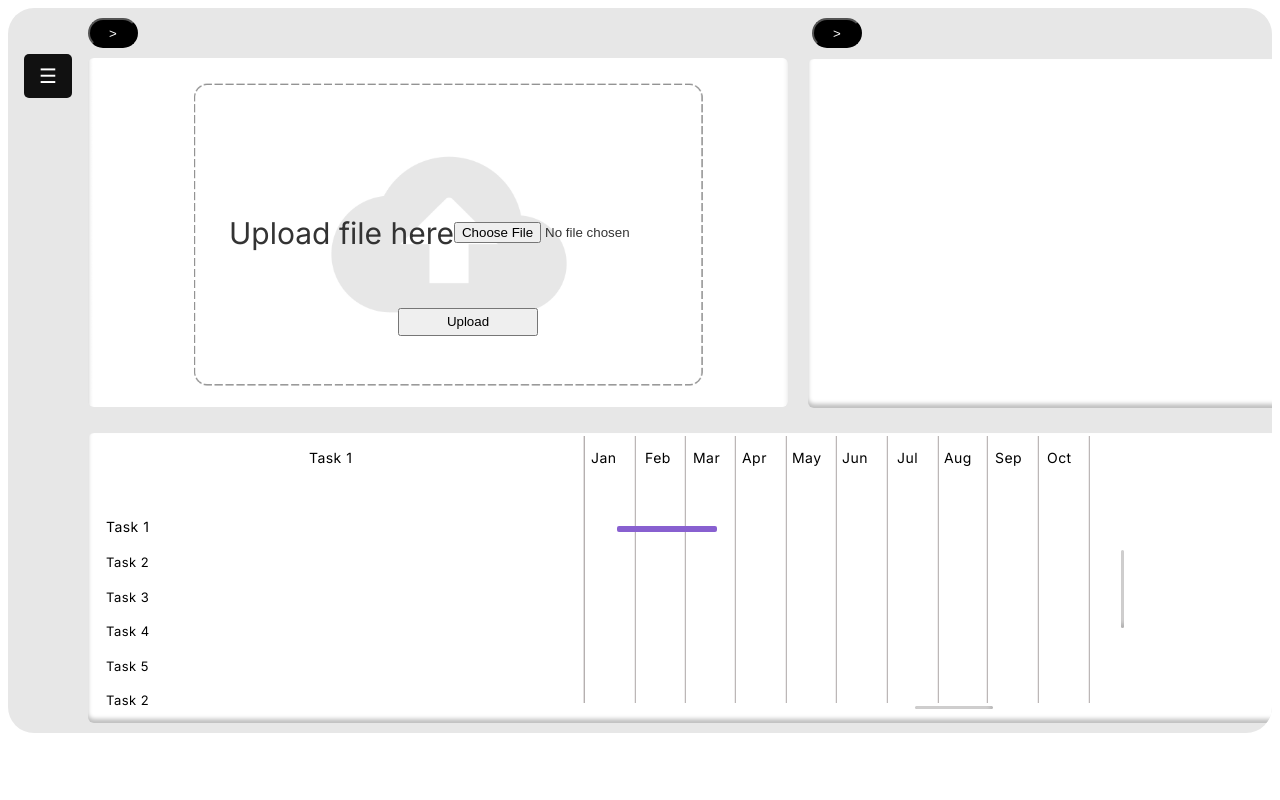
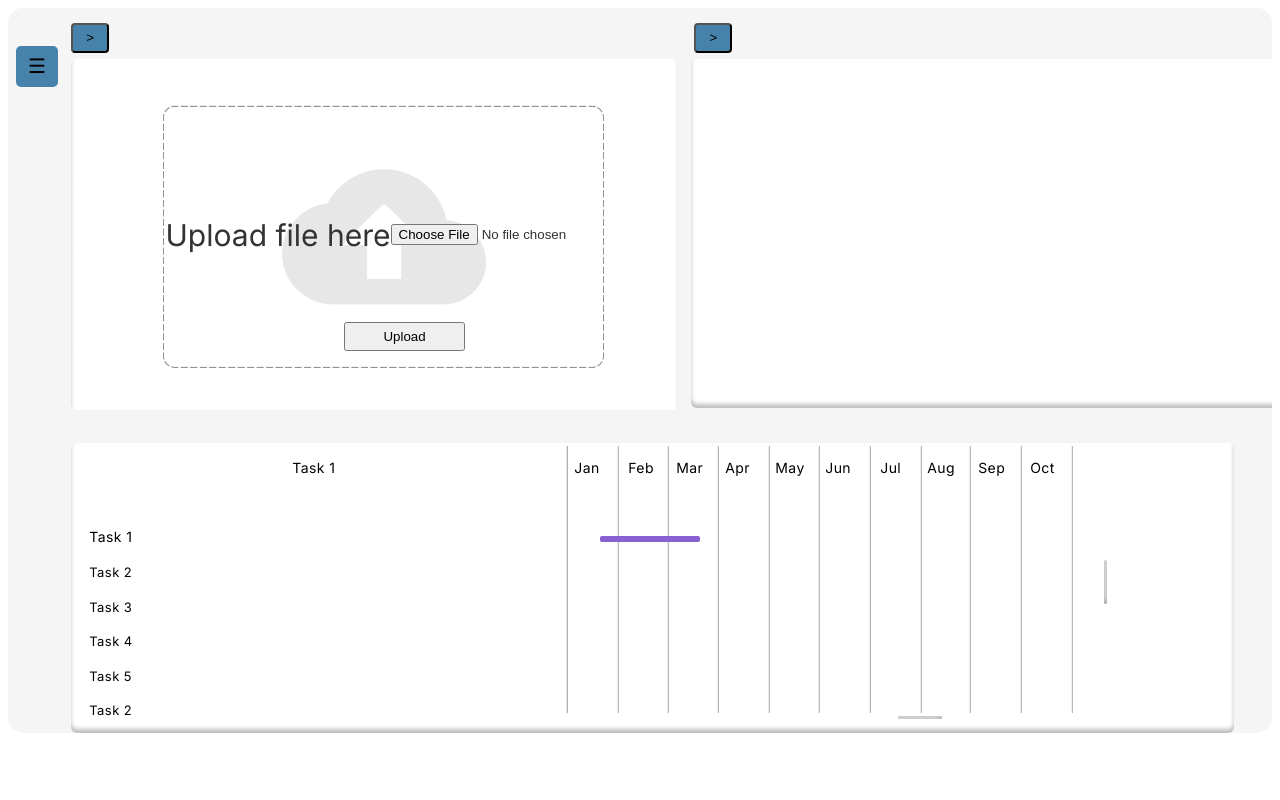
Before and after one commit to Gritbytelabsexperiments/sceduleplanning1.io, a website built with Parcel: page templates/index4.html in a window 1280 px wide. Built offline with nearby package versions, Linux system fonts and the light colour scheme.

Commit message:
Update index1.css

```diff
--- a/templates/index1.css
+++ b/templates/index1.css
@@ -6,43 +6,43 @@
 }
 #toggleHierarchyBtn{
   position: relative;
-  top: 10px;
+  top: 2%;
   height: 30px;
-  left: 80px;
-  background-color:black;
-  width: 50px;
-  color: white;
+  left: 5%;
+  background-color: #4682A9;
+  width: 3%;
+  color: black;
   text-align: center;
-  border-radius: 20px;
+  border-radius: 4px;
 }
 .frame-child {
-  top: 50px;
-  left: 80px;
-  width: 700px;
-  height: 349px;
+  top: 7%;
+  left: 5%;
+  width: 48%;
+  height: 48.5%;
   object-fit: cover;
 }
 .frame{
-  top: 50px;
+  top:7%;
   align-items: center;
-  width: 700px;
-  height: 349px;
+  width: 100%;
+  height: 100%;
   object-fit: cover;
 }
 #toggleHierarchyBtn1 {
   position: relative;
-  top: 10px;
+  top: 2%;
   height: 30px;
-  left: 750px;
-  background-color:black;
-  width: 50px;
-  color: white;
+  left: 51%;
+  background-color: #4682A9;
+  width: 3%;
+  color: black;
   text-align: center;
-  border-radius: 20px;
+  border-radius: 4px;
 }
 .frame-item {
-  top: 51px;
-  left: 800px;
+  top: 7%;
+  left: 54%;
   background-color: #fff;
   box-shadow: 0-4px 4px rgba(0, 0, 0, 0.25) inset;
   width: 627px;
@@ -351,7 +351,7 @@
   position: absolute;
   border-radius: 2px;
   width: 3px;
-  height: 78px;
+  height: 15%;
   overflow: hidden;
 }
 .frame-child4 {
@@ -379,17 +379,17 @@
   box-shadow: 0-4px 4px rgba(0, 0, 0, 0.25) inset;
 }
 .frame-group {
-  top: 425px;
-  left: 80px;
+  top: 60%;
+  left: 5%;
   border-radius: 6px;
   background-color: #fff;
-  width: 1350px;
+  width: 92%;
   height: 290px;
   cursor: pointer;
 }
 .frame-icon,
 .frame-parent {
-  border-radius: 26px;
+  border-radius: 15px;
   overflow: hidden;
 }
 .frame-icon {
@@ -403,7 +403,7 @@
 }
 .frame-parent {
   position: relative;
-  background-color: #e7e7e7;
+  background-color: #F5F5F5;
   width: 100%;
   height: 725px;
   text-align: left;
@@ -422,22 +422,24 @@
 #hierarchy-container {
   cursor: pointer;
   position: absolute;
-  top: 10px;
-  left: 10px;
-  width: 200px;
-  height: 98%;
-  background-color: white;
+  top: 2%;
+  left: 1%;
+  width: 30%;
+  height: 95%;
+  background-color: #F5F5F5;
+  border-radius: 4px;
   overflow: auto;
   transition: left 0.3s ease;
 }
 #hierarchy-container1 {
   cursor: pointer;
   position: absolute;
-  top: 10px;
-  left: 10px;
-  width: 200px;
-  height: 98%;
-  background-color: white;
+  top: 2%;
+  left: 1%;
+  width: 31%;
+  height: 95%;
+  background-color: #F5F5F5;
+  border-radius: 4px;
   overflow: auto;
   transition: left 0.3s ease;
 }
@@ -488,7 +490,7 @@ display: none;
 .Uploadfile{
   width: 20%;
   height: 8%;
-  top:250px;
+  top:75%;
   align-items: center;
   position:absolute;
 }
@@ -502,7 +504,7 @@ display: none;
   z-index: 1;
   top: 0;
   left: 0;
-  background-color: #111;
+  background-color: #4682A9;
   overflow-x: hidden;
   transition: 0.5s;
   padding-top: 60px;
@@ -511,8 +513,8 @@ display: none;
 .sidebar a {
   padding: 8px 8px 8px 20px;
   text-decoration: none;
-  font-size: 25px;
-  color: #818181;
+  font-size: 18px;
+  color: #3F2305;
   display: block;
   transition: 0.3s;
 }
@@ -522,11 +524,11 @@ display: none;
 }
 .sidebar a.active {
   background-color: #04AA6D;
-  color: white;
+  color: black;
 }
 .sidebar a:hover:not(.active) {
   background-color: #555;
-  color: white;
+  color: black;
 }
 div.content {
   margin-left: 200px;
@@ -535,18 +537,19 @@ div.content {
 }
 .sidebar .closebtn {
   position: absolute;
-  top: 0;
-  right: 25px;
-  font-size: 36px;
+  height: 3%;
+  top: 5px;
+  right: 20px;
+  font-size: 30px;
   margin-left: 50px;
 }
 
 .openbtn {
   font-size: 20px;
   cursor: pointer;
-  background-color: #111;
-  color: white;
-  padding: 10px 15px;
+  background-color:#4682A9;
+  color: black;
+  padding: 0.7% 1%;
   border: none;
   border-radius: 5px;
 }
@@ -557,7 +560,7 @@ div.content {
 
 #main {
   transition: margin-left .5s;
-  padding: 16px;
+  padding: 0.6%;
 }
 
 /* On smaller screens, where height is less than 450px, change the style of the sidenav (less padding and a smaller font size) */
```
